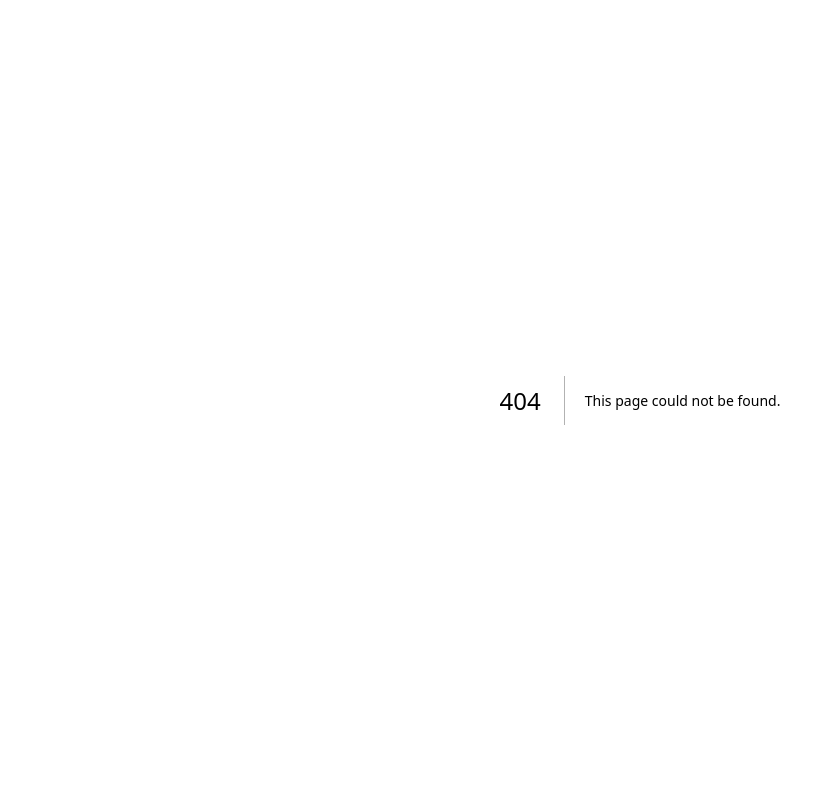
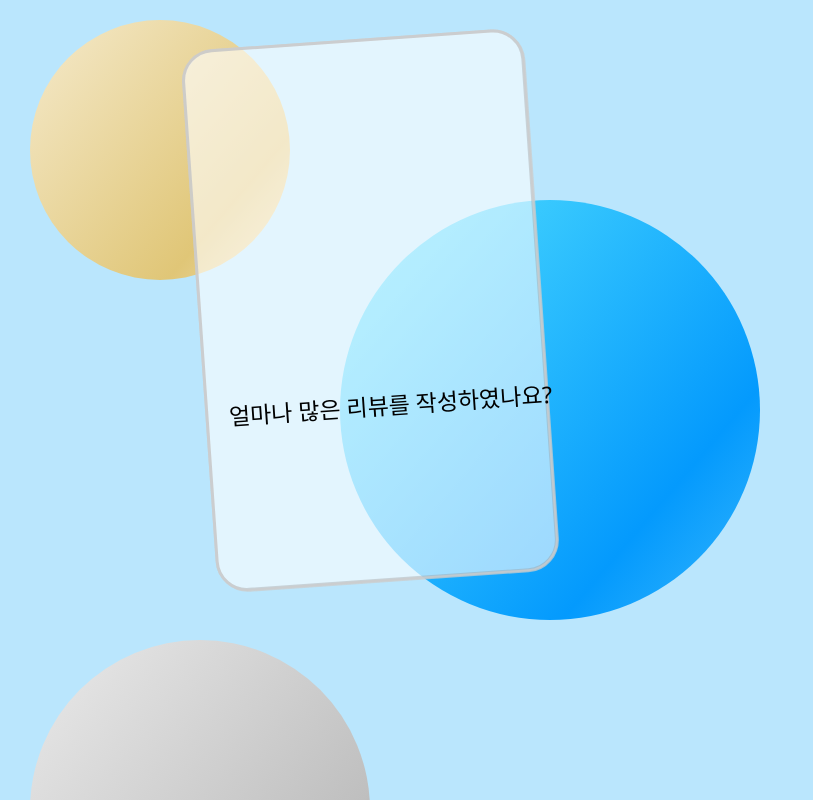
Before and after one commit to Sdh-Side-Project/FE-MaSheo-Report, a Next.js app: page /review in a window 1280 px wide. Before the commit this address had no page. Shown: the whole page, without its empty margins (0-813 px from the left). Built offline with nearby package versions, Linux system fonts and the light colour scheme.

Commit message:
:seedling: Add: 주문 대비 리뷰 비율 페이지 생성

```diff
--- /dev/null
+++ b/pages/review/index.tsx
@@ -0,0 +1,116 @@
+import { gsap } from 'gsap'
+import { useLayoutEffect, useEffect, useRef, useState } from 'react'
+
+const Review = () => {
+  const tl = useRef(gsap.timeline({ paused: true }))
+
+  useEffect(() => {
+    gsap
+      .timeline()
+      .set('.title', { x: 22, y: 375 })
+      .add(centerMain, 0.2)
+      .from(
+        '.ball',
+        {
+          duration: 2,
+          transformOrigin: '50% 50%',
+          scale: 0,
+          opacity: 0,
+          ease: 'elastic',
+          stagger: 0.2,
+        },
+        0
+      )
+      .fromTo(
+        '.card',
+        {
+          x: 200,
+          y: 40,
+          transformOrigin: '50% 50%',
+          rotation: -4,
+          skewX: 10,
+          skewY: 4,
+          scale: 2,
+          opacity: 0,
+        },
+        {
+          duration: 1.3,
+          skewX: 0,
+          skewY: 0,
+          scale: 1,
+          opacity: 1,
+          ease: 'power4.inOut',
+        },
+        0.2
+      )
+  }, [])
+
+  const centerMain = () => {
+    gsap.set('.main', { x: '50%', xPercent: -50, y: '50%', yPercent: -50 })
+  }
+
+  useEffect(() => {
+    window.addEventListener('resize', centerMain)
+
+    return () => {
+      window.removeEventListener('resize', centerMain)
+    }
+  }, [])
+
+  return (
+    <>
+      <svg className="w-full h-screen bg-sky-200">
+        <linearGradient id="grad2" x1="0%" y1="0%" x2="100%" y2="85%">
+          <stop offset="0%" stopColor="#f5eacc" />
+          <stop offset="80%" stopColor="#e0c677" />
+          <stop offset="110%" stopColor="#ebd8a0" />
+        </linearGradient>
+        <linearGradient id="grad3" x1="0%" y1="0%" x2="100%" y2="85%">
+          <stop offset="0%" stopColor="#54e2fe" />
+          <stop offset="80%" stopColor="#049afd" />
+          <stop offset="110%" stopColor="#2aaffc" />
+        </linearGradient>
+        <linearGradient id="grad4" x1="0%" y1="0%" x2="100%" y2="85%">
+          <stop offset="0%" stopColor="#eaeaea" />
+          <stop offset="80%" stopColor="#bfbfbf" />
+          <stop offset="110%" stopColor="#9b9b9b" />
+        </linearGradient>
+
+        <g className="main">
+          <circle className="ball bg" fill="url(#grad2)" cx={160} cy={150} r="130" />
+          <circle className="ball bg" fill="url(#grad3)" cx={550} cy={410} r="210" />
+          <circle className="ball bg" fill="url(#grad4)" cx={200} cy={810} r="170" />
+          <g className="card">
+            <rect
+              fill="none"
+              stroke="#ccc"
+              opacity={0.75}
+              strokeWidth="3"
+              width={341}
+              height={541}
+              rx={31}
+              ry={31}
+              fillOpacity={0.8}
+            />
+            <rect
+              fill="#fff"
+              stroke="#ccc"
+              opacity={0.75}
+              strokeWidth="3"
+              width={340}
+              height={540}
+              rx={30}
+              ry={30}
+              fillOpacity={0.8}
+            />
+            <text className="title" fill="#fff33" fontSize="23">
+              얼마나 많은 리뷰를 작성하였나요?
+            </text>
+          </g>
+        </g>
+      </svg>
+    </>
+  )
+}
+
+export default Review
```
